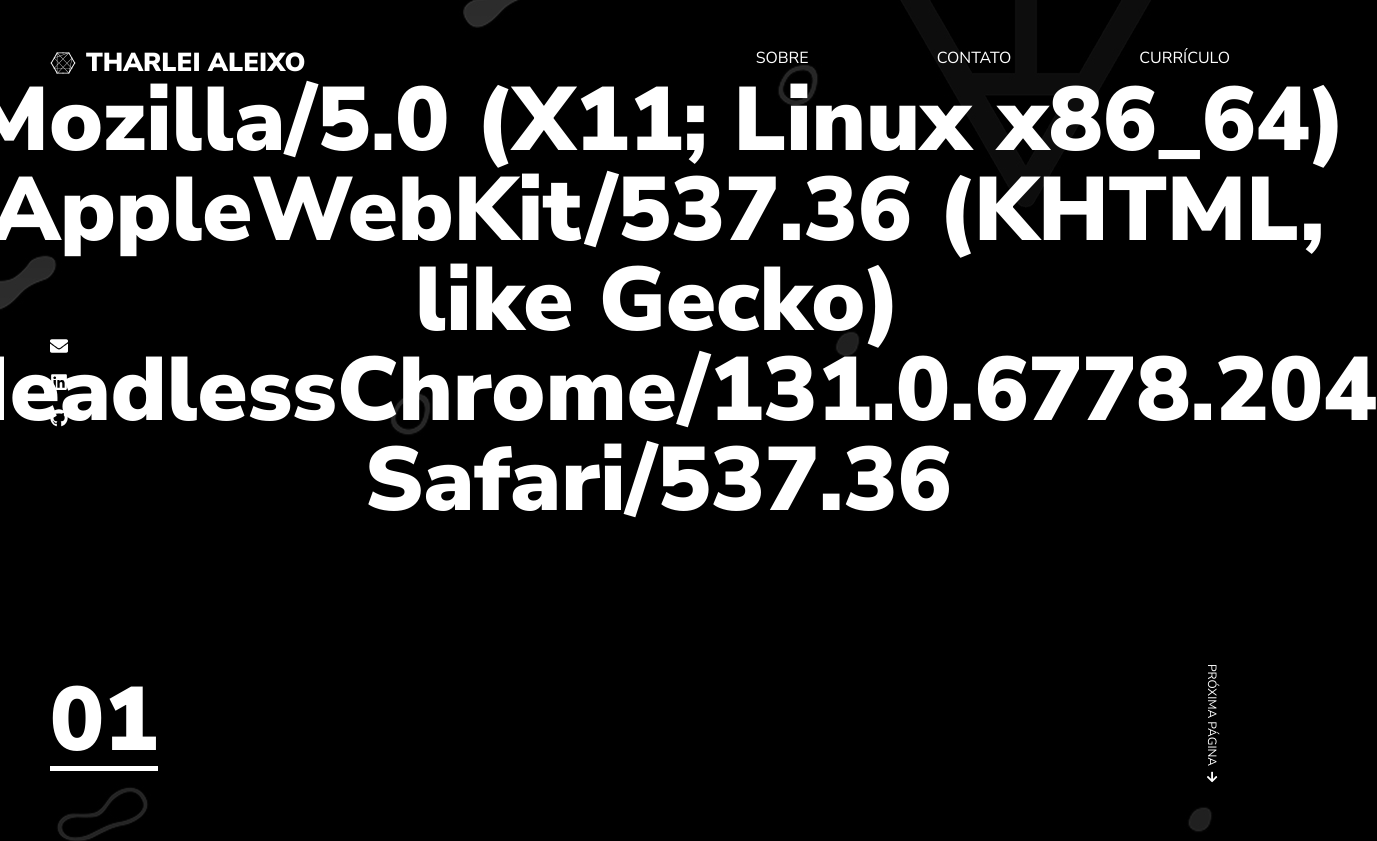
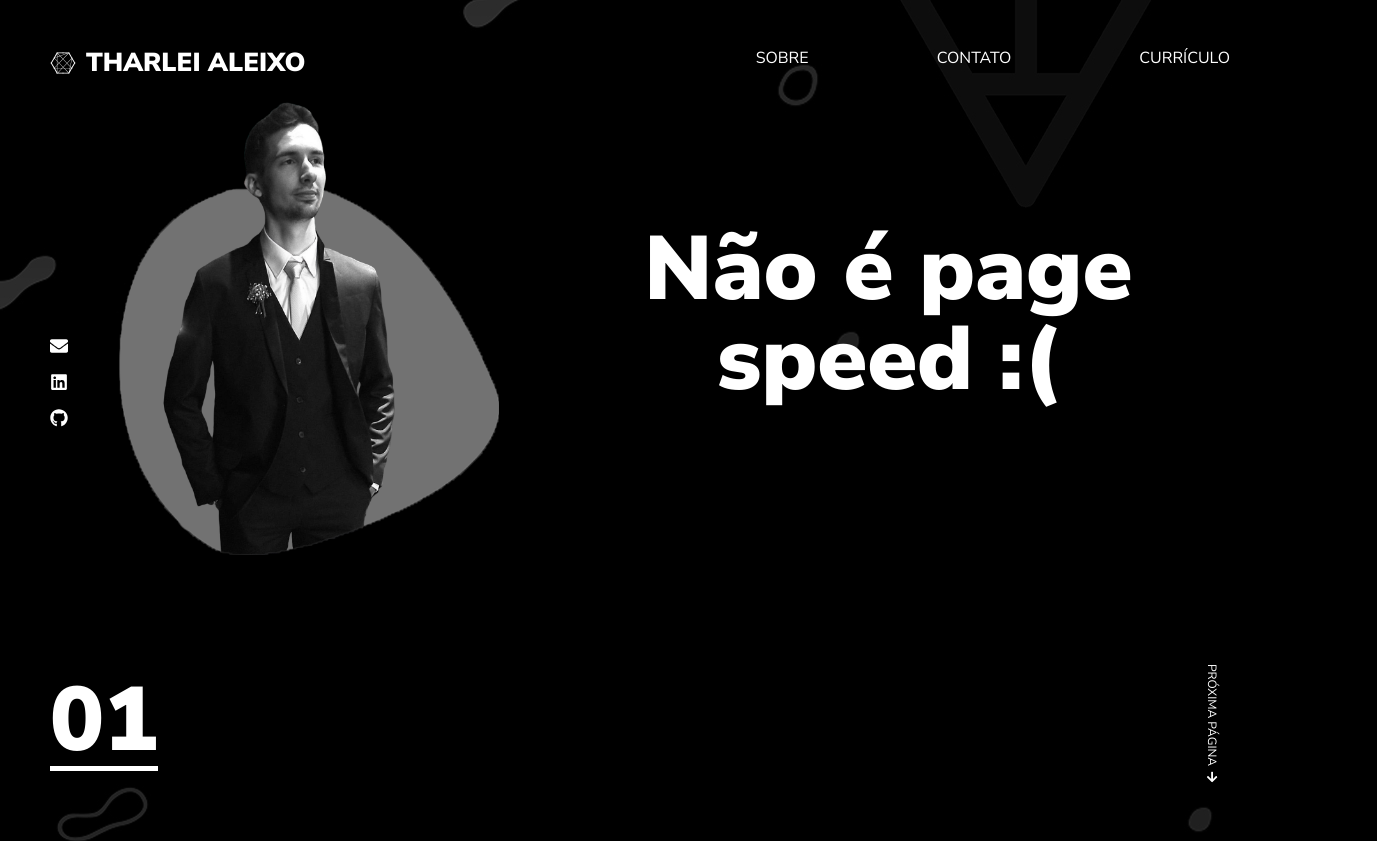
Before and after one commit to tharlei/web-portfolio, a React (Create React App) app: page / in a window 1280 px wide. Shown: the whole page, 1377 px wide, since content can reach past the window. Built offline with nearby package versions, Linux system fonts and the light colour scheme.

Commit message:
Testar com sucesso se é page spped

```diff
--- a/src/pages/Home/index.tsx
+++ b/src/pages/Home/index.tsx
@@ -6,6 +6,13 @@ import Selfie from '../../assets/myself.png';
 
 const Home = () => {
 
+  function isUserAgent(): boolean {
+    const userAgent = window.navigator.userAgent.split(' ');
+    const typeNavigator = userAgent[userAgent.length-1]
+
+    return 'Chrome-Lighthouse' === typeNavigator;
+  }
+
   return (
     <div id="page-home">
       <Container>
@@ -13,7 +20,7 @@ const Home = () => {
           <MyselfImg src={Selfie} alt='Tharlei Aleixo' />
         </ImgWrapper>
         <TitleWrapper>
-          <h1>{window.navigator.userAgent}</h1>
+          <h1>{isUserAgent() ? 'É page speed! :)' : 'Não é page speed :('}</h1>
           {/* <span>Web & Mobile</span> */}
         </TitleWrapper>
       </Container>
```
